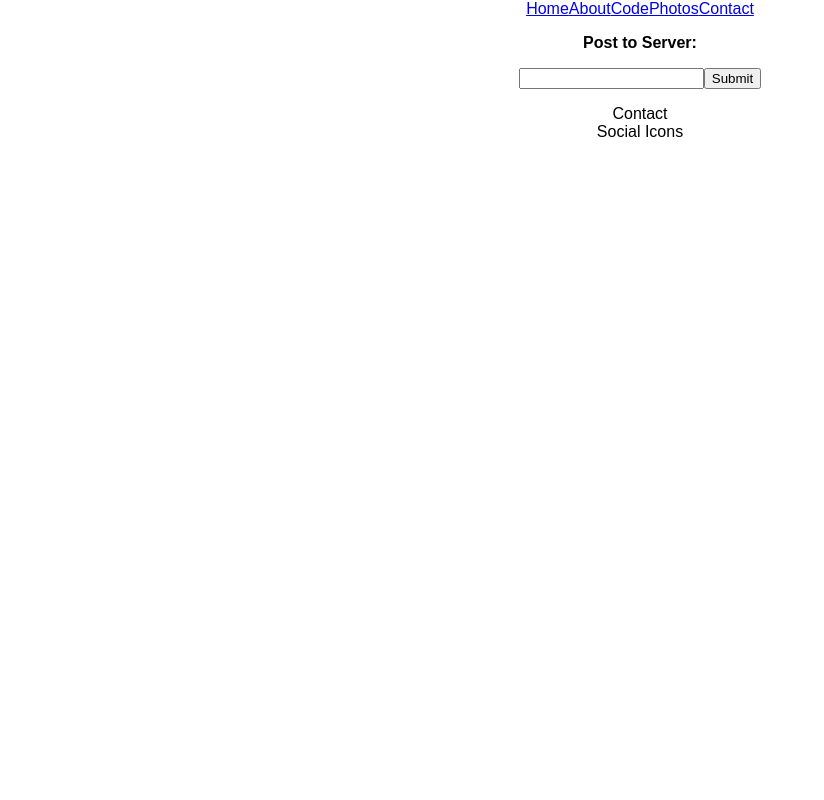
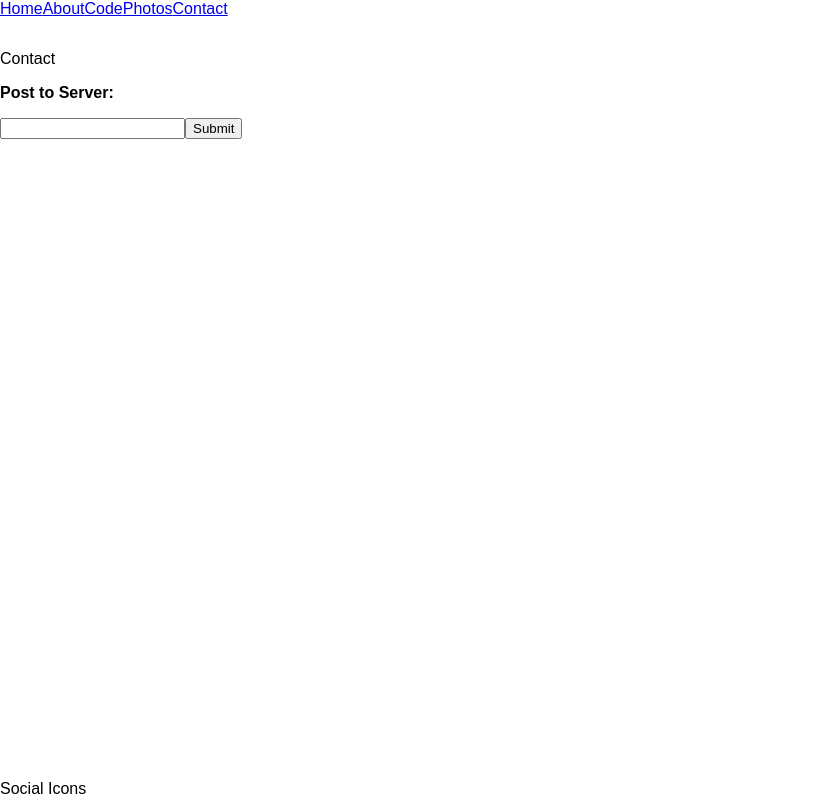
Before and after one commit to emptyport/personal_website, a React (Create React App) app in the folder client/: page /contact in a window 1280 px wide. Shown: the whole page, without its empty margins (0-824 px from the left). Built offline with nearby package versions, Linux system fonts and the light colour scheme; no server answers.

Commit message:
adding a little bit of layout

```diff
--- a/client/src/App.css
+++ b/client/src/App.css
@@ -1,33 +1,6 @@
 .App {
-  text-align: center;
+  height: 100%;
+  display: grid;
+  grid-template-columns: 100%;
+  grid-template-rows: 50px 1fr 20px;
 }
-
-.App-logo {
-  animation: App-logo-spin infinite 20s linear;
-  height: 40vmin;
-}
-
-.App-header {
-  background-color: #282c34;
-  min-height: 50%;
-  display: flex;
-  flex-direction: column;
-  align-items: center;
-  justify-content: center;
-  font-size: calc(10px + 2vmin);
-  color: white;
-  padding-bottom: 10px;
-}
-
-.App-link {
-  color: #61dafb;
-}
-
-@keyframes App-logo-spin {
-  from {
-    transform: rotate(0deg);
-  }
-  to {
-    transform: rotate(360deg);
-  }
-}
--- a/client/src/App.js
+++ b/client/src/App.js
@@ -11,67 +11,22 @@ import Photos from './pages/Photos';
 import './App.css';
 
 class App extends Component {
-  state = {
-    response: '',
-    post: '',
-    responseToPost: '',
-  };
 
-  componentDidMount() {
-    this.callApi()
-      .then(res => this.setState({ response: res.express }))
-      .catch(err => console.log(err));
-  }
-
-  callApi = async () => {
-    const response = await fetch('/api/hello');
-    const body = await response.json();
-
-    if (response.status !== 200) throw Error(body.message);
-
-    return body;
-  };
-
-  handleSubmit = async e => {
-    e.preventDefault();
-    const response = await fetch('/api/world', {
-      method: 'POST',
-      headers: {
-        'Content-Type': 'application/json',
-      },
-      body: JSON.stringify({ post: this.state.post }),
-    });
-    const body = await response.text();
-
-    this.setState({ responseToPost: body });
-  };
 
   render() {
     return (
       <div className="App">
-        <Navbar />
+        <Navbar className="nav"/>
 
-        <p>{this.state.response}</p>
-        <form onSubmit={this.handleSubmit}>
-          <p>
-            <strong>Post to Server:</strong>
-          </p>
-          <input
-            type="text"
-            value={this.state.post}
-            onChange={e => this.setState({ post: e.target.value })}
-          />
-          <button type="submit">Submit</button>
-        </form>
-        <p>{this.state.responseToPost}</p>
+        <div className="content">
+          <Route exact path="/" component={Home} />
+          <Route exact path="/about" component={About} />
+          <Route exact path="/contact" component={Contact} />
+          <Route exact path="/code" component={Code} />
+          <Route exact path="/photos" component={Photos} />
+        </div>
 
-        <Route exact path="/" component={Home} />
-        <Route exact path="/about" component={About} />
-        <Route exact path="/contact" component={Contact} />
-        <Route exact path="/code" component={Code} />
-        <Route exact path="/photos" component={Photos} />
-
-        <Footer />
+        <Footer className="footer"/>
       </div>
     );
   }
--- a/client/src/index.css
+++ b/client/src/index.css
@@ -1,4 +1,5 @@
-body {
+html, body, #root {
+  height: 100%;
   margin: 0;
   padding: 0;
   font-family: sans-serif;
--- a/client/src/pages/Contact.js
+++ b/client/src/pages/Contact.js
@@ -1,10 +1,58 @@
 import React, { Component } from 'react';
 
 class Contact extends Component {
+    state = {
+        response: '',
+        post: '',
+        responseToPost: '',
+      };
 
+      componentDidMount() {
+        this.callApi()
+          .then(res => this.setState({ response: res.express }))
+          .catch(err => console.log(err));
+      }
+
+      callApi = async () => {
+        const response = await fetch('/api/hello');
+        const body = await response.json();
+
+        if (response.status !== 200) throw Error(body.message);
+
+        return body;
+      };
+
+      handleSubmit = async e => {
+        e.preventDefault();
+        const response = await fetch('/api/world', {
+          method: 'POST',
+          headers: {
+            'Content-Type': 'application/json',
+          },
+          body: JSON.stringify({ post: this.state.post }),
+        });
+        const body = await response.text();
+
+        this.setState({ responseToPost: body });
+      };
     render() {
         return (
-            <div>Contact</div>
+            <div>Contact
+
+    <p>{this.state.response}</p>
+        <form onSubmit={this.handleSubmit}>
+          <p>
+            <strong>Post to Server:</strong>
+          </p>
+          <input
+            type="text"
+            value={this.state.post}
+            onChange={e => this.setState({ post: e.target.value })}
+          />
+          <button type="submit">Submit</button>
+        </form>
+        <p>{this.state.responseToPost}</p>
+            </div>
         )
     }
 
```
Also changed, not shown: client/src/logo.svg (deleted).
